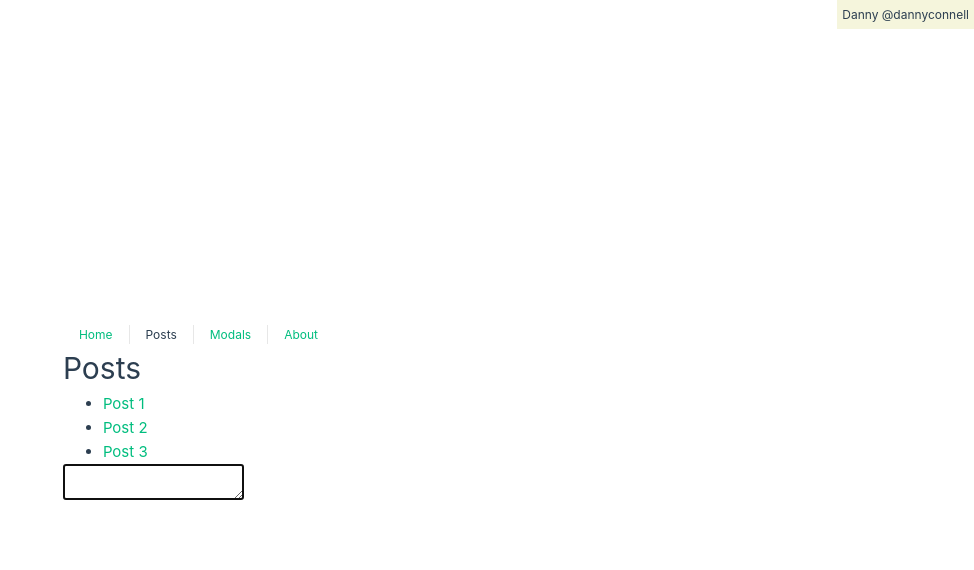
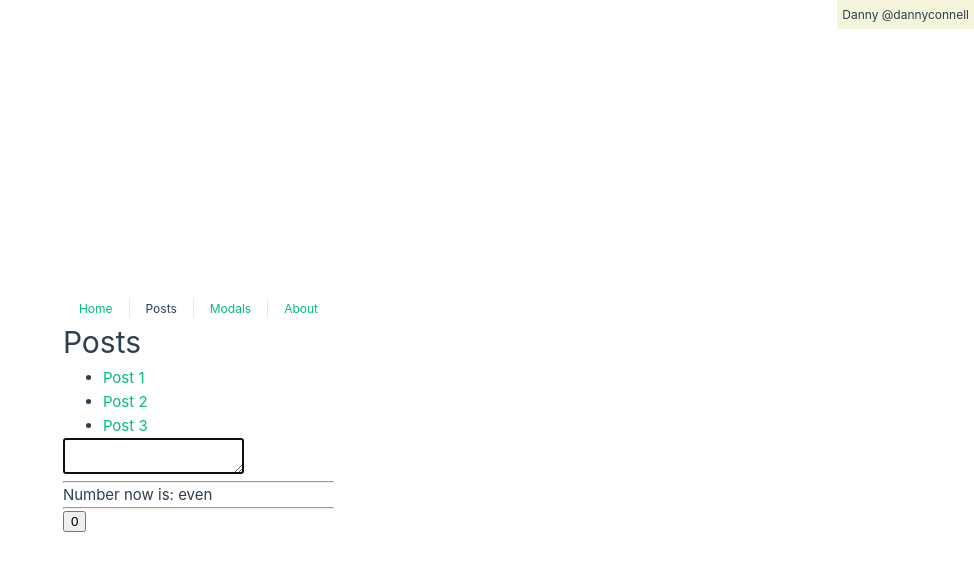
Before and after one commit to Viktorres19/dc-vue-composition-api, a Vue app: page /posts in a window 1280 px wide. Shown: the top 570 px of the page, without its empty margins (306-1280 px from the left). Built offline with nearby package versions, Linux system fonts and the light colour scheme.

Commit message:
59. Reuse our Composable

```diff
--- a/src/use/useCounter.js
+++ b/src/use/useCounter.js
@@ -1,10 +1,15 @@
 import { reactive, computed, watch, nextTick } from 'vue'
+const counterData = reactive({
+	count: 0,
+	title: 'My Counter'
+})
 export function useCounter() {
 // setup reactive object
-	const counterData = reactive({
+	// to setup it globally move it out from the funtion
+	/*const counterData = reactive({
 		count: 0,
 		title: 'My Counter'
-	})
+	})*/
 
 	watch(() => counterData.count, (newCount) => {
 		if (newCount === 20) {
--- a/src/views/PostsView.vue
+++ b/src/views/PostsView.vue
@@ -8,12 +8,23 @@
       </li>
     </ul>
     <textarea v-autofocus />
+    <hr>
+    <span>Number now is: {{ oddOrEven }}</span>
+    <hr>
+    <button
+      @click="changeCounter(1)"
+      class="counter-button"
+      :class="{ 'yellow' : oddOrEven === 'odd' }"
+    >
+      {{ counterData.count }}
+    </button>
   </div>
 </template>
 
 <script setup>
 import { ref } from 'vue'
 import vAutofocus from '@/directives/vAutofocus'
+import { useCounter } from '@/use/useCounter'
 
 const posts = ref([
   {
@@ -29,7 +40,10 @@ const posts = ref([
     title: 'Post 3'
   },
 ])
+const { counterData, oddOrEven, changeCounter } = useCounter()
 </script>
 <style scoped>
-
+.yellow {
+  background-color: yellow;
+}
 </style>
```
